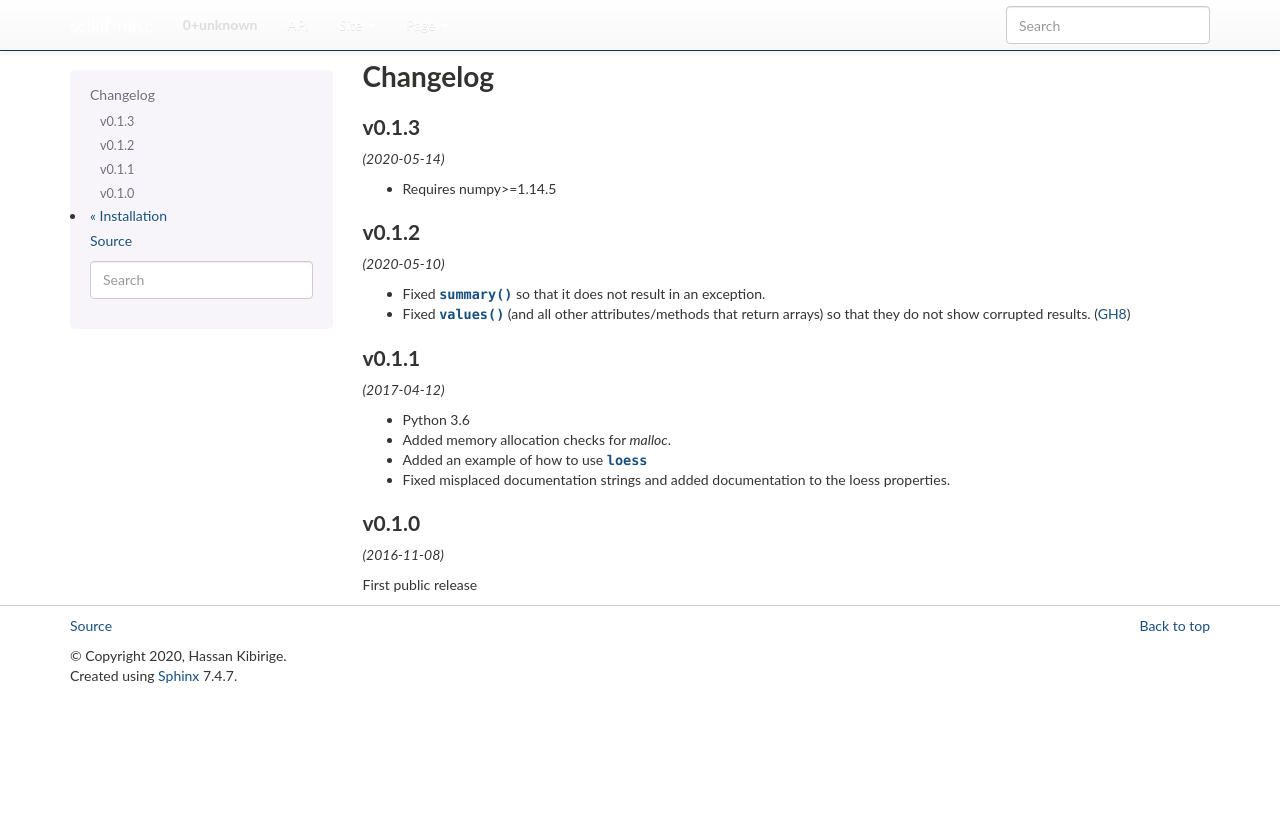
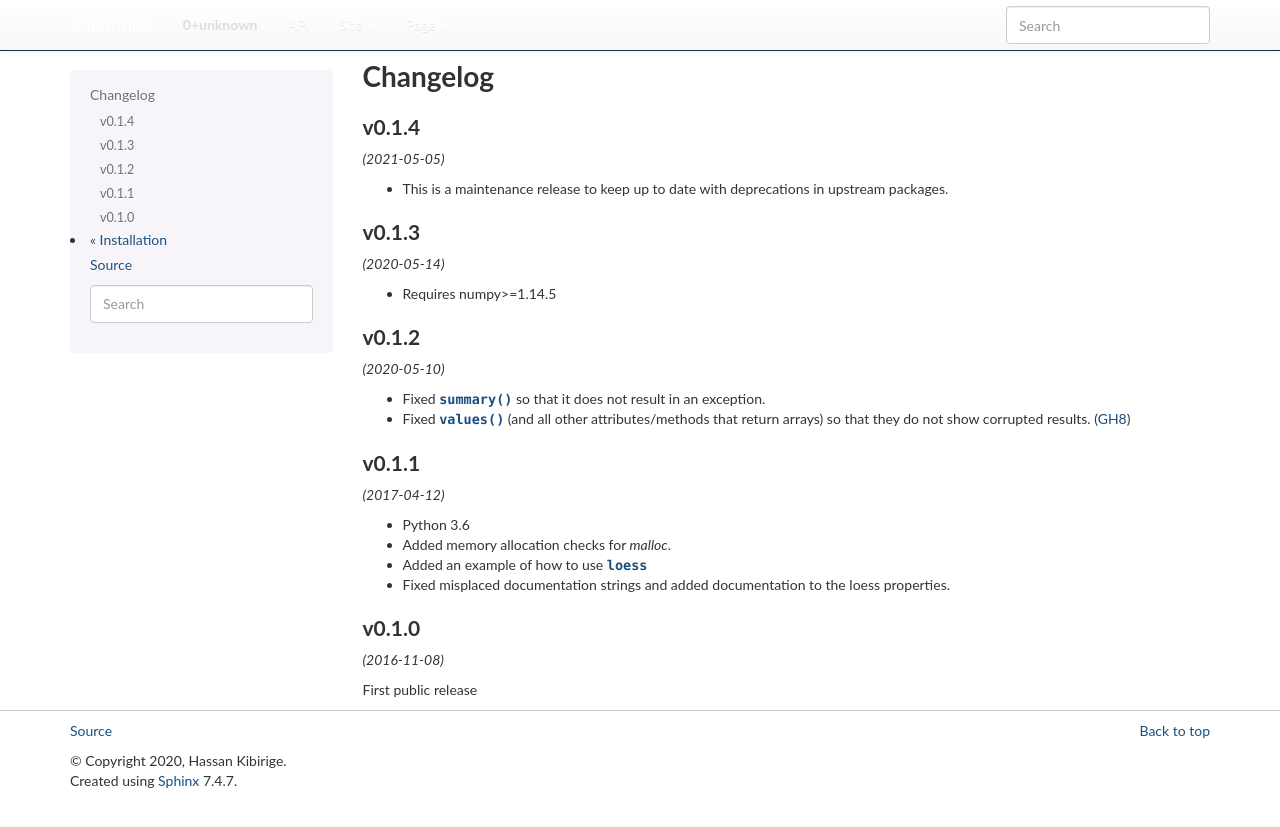
Before and after one commit to has2k1/scikit-misc, a Sphinx documentation site: the page built from doc/changelog.rst, in a window 1280 px wide. Shown: the top 827 px of the page. Built offline with Sphinx 7.4.7, drawn with Linux system fonts in a browser that asks for light colours; nearby versions of some CDN libraries; library files that are not in the unit come from our copies.

Commit message:
Prepare changelog for release

```diff
--- a/doc/changelog.rst
+++ b/doc/changelog.rst
@@ -1,5 +1,13 @@
 Changelog
 =========
+
+v0.1.4
+------
+*(2021-05-05)*
+
+- This is a maintenance release to keep up to date with deprecations
+  in upstream packages.
+
 
 v0.1.3
 ------
```
